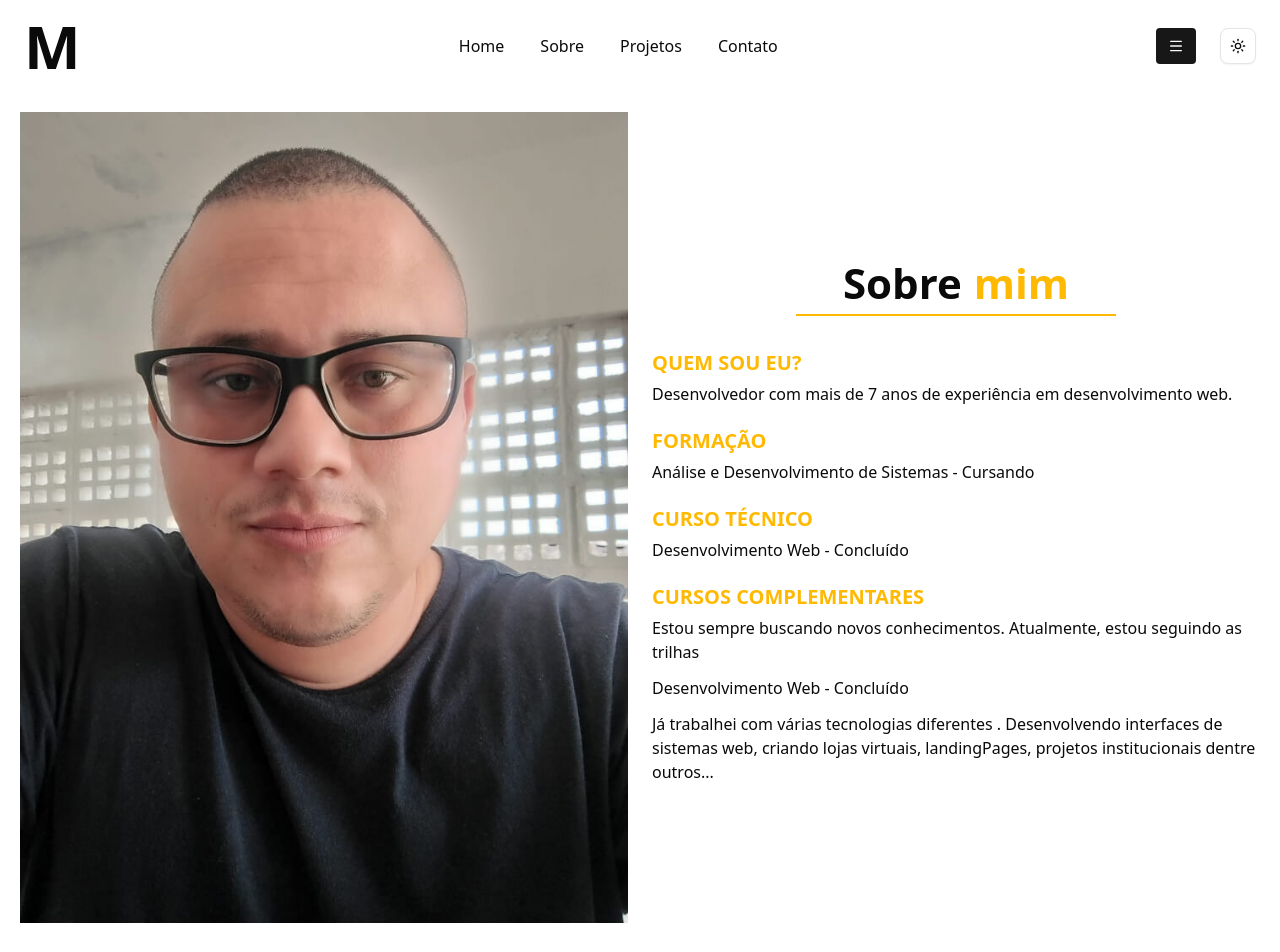
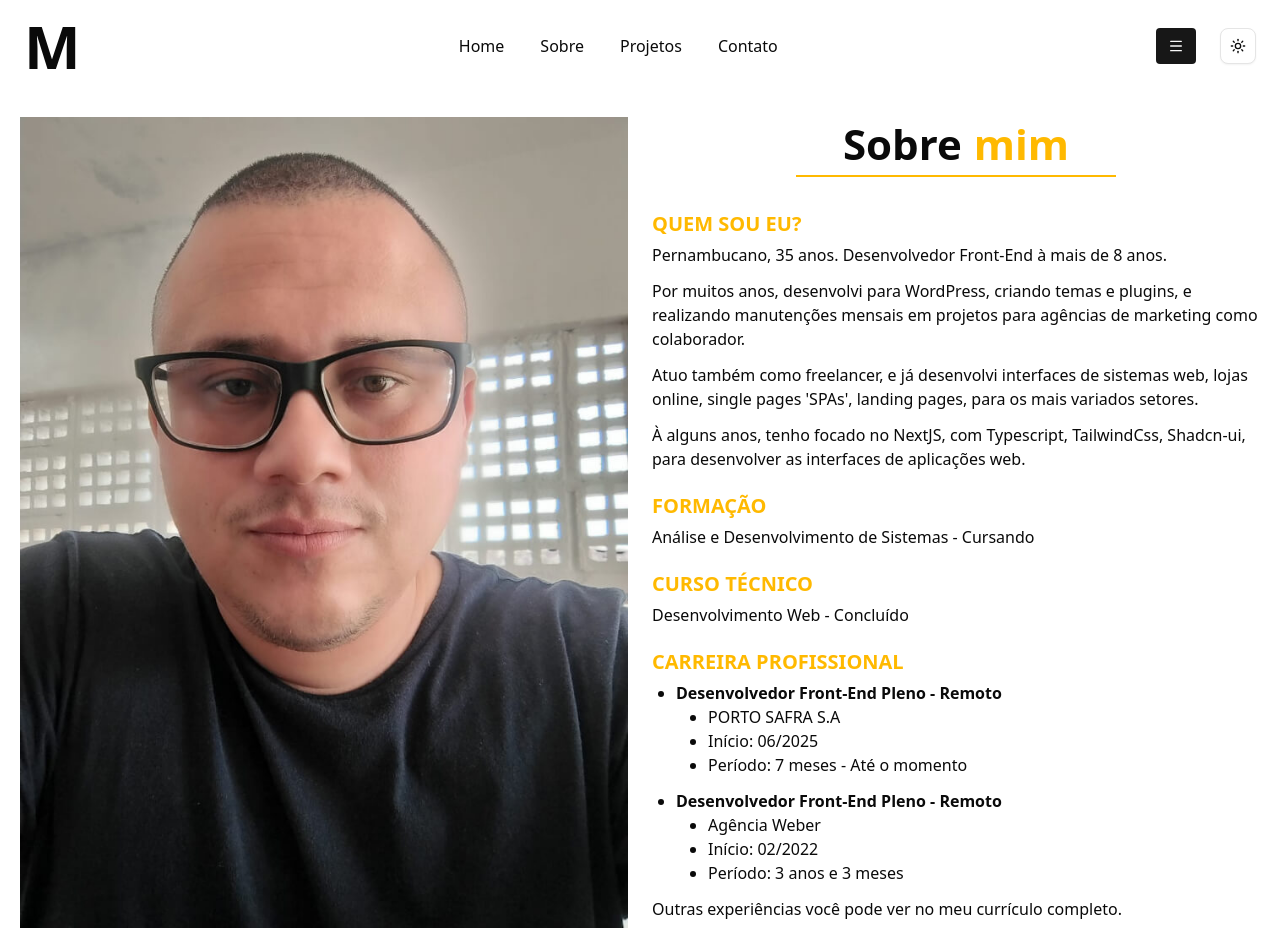
Before and after one commit to Marcio-Moraes/portfolio-nextjs, a Next.js app: page /sobre in a window 1280 px wide. Shown: the top 952 px of the page. Built offline with nearby package versions, Linux system fonts and the light colour scheme.

Commit message:
Descrição página sobre e carreira

```diff
--- a/src/app/components/layout/menuTopoDrop.tsx
+++ b/src/app/components/layout/menuTopoDrop.tsx
@@ -14,7 +14,7 @@ import {
   DropdownMenuSubTrigger,
   DropdownMenuTrigger,
 } from "@/components/ui/dropdown-menu"
-import { FolderKanban, Home, Menu, User } from "lucide-react"
+import { FolderKanban, Github, Home, MailPlus, Menu, MessageCircleCode, Smartphone, User } from "lucide-react"
 import Link from "next/link"
 
 export function MenuDropDownTopo() {
@@ -48,18 +48,20 @@ export function MenuDropDownTopo() {
           </DropdownMenuItem>
           <DropdownMenuItem>
             <Link href={'/contato'}>Contato</Link>
-            <DropdownMenuShortcut>⌘K</DropdownMenuShortcut>
+            <DropdownMenuShortcut>
+              <Smartphone />
+            </DropdownMenuShortcut>
           </DropdownMenuItem>
         </DropdownMenuGroup>
         <DropdownMenuSeparator />
         <DropdownMenuGroup>
-          <DropdownMenuItem className="text-center">Carreira</DropdownMenuItem>
+          <DropdownMenuItem>Carreira</DropdownMenuItem>
           <DropdownMenuSub>
             <DropdownMenuSubTrigger>Currículo</DropdownMenuSubTrigger>
             <DropdownMenuPortal>
               <DropdownMenuSubContent>
                 <DropdownMenuItem>Currículo em PDF</DropdownMenuItem>
-                <DropdownMenuItem>Message</DropdownMenuItem>
+                <DropdownMenuItem>Página Web</DropdownMenuItem>
                 <DropdownMenuSeparator />
                 <DropdownMenuItem>More...</DropdownMenuItem>
               </DropdownMenuSubContent>
@@ -73,12 +75,21 @@ export function MenuDropDownTopo() {
         <DropdownMenuSeparator />
         <DropdownMenuItem>
           <Link href={'https://www.linkedin.com/in/marciomsilva/'} target="_blank">GitHub</Link>
+          <DropdownMenuShortcut>
+            <Github />
+          </DropdownMenuShortcut>
         </DropdownMenuItem>
         <DropdownMenuItem>
           <Link href={'https://www.linkedin.com/in/marciomsilva/'} target="_blank">WhatsApp</Link>
+          <DropdownMenuShortcut>
+            <MessageCircleCode />
+          </DropdownMenuShortcut>
         </DropdownMenuItem>
         <DropdownMenuItem>
           <Link href={'mailto:marciomoraes.cdd@gmail.com'}>E-Mail</Link>
+          <DropdownMenuShortcut>
+            <MailPlus />
+          </DropdownMenuShortcut>
         </DropdownMenuItem>
         <DropdownMenuItem disabled>Front-End Enginer</DropdownMenuItem>
       </DropdownMenuContent>
--- a/src/app/sobre/page.tsx
+++ b/src/app/sobre/page.tsx
@@ -24,7 +24,18 @@ export default function Sobre()   {
                         <Titulo title1="Sobre" title2="mim" />
                         <SubTitulo texto="Quem sou eu?" />
                         <Paragrafo
-                            texto="Desenvolvedor com mais de 7 anos de experiência em desenvolvimento web."
+                            texto="Pernambucano, 35 anos. Desenvolvedor Front-End à mais de 8 anos."
+                        />
+                        <Paragrafo
+                            texto="Por muitos anos, desenvolvi para WordPress, criando temas e plugins, e realizando manutenções mensais em projetos para agências de marketing como colaborador."
+                        />
+
+                        <Paragrafo
+                            texto="Atuo também como freelancer, e já desenvolvi interfaces de sistemas web, lojas online, single pages 'SPAs', landing pages, para os mais variados setores."
+                        />
+
+                        <Paragrafo
+                            texto="À alguns anos, tenho focado no NextJS, com Typescript, TailwindCss, Shadcn-ui, para desenvolver as interfaces de aplicações web."
                         />
 
                         <SubTitulo texto="Formação" />
@@ -37,16 +48,40 @@ export default function Sobre()   {
                             texto="Desenvolvimento Web - Concluído"
                         />
 
+                        <SubTitulo texto="Carreira profissional" />
+
+                        <ul className="list-disc ml-6">
+                            <li className="font-bold">Desenvolvedor Front-End Pleno - Remoto</li>
+                                <ul className="list-disc ml-8">
+                                    <li>PORTO SAFRA S.A</li>
+                                    <li>Início: 06/2025</li>
+                                    <li className="mb-3">Período: 7 meses - Até o momento</li>
+                                </ul>
+                            <li className="font-bold">Desenvolvedor Front-End Pleno - Remoto</li>
+                                <ul className="list-disc ml-8">
+                                    <li>Agência Weber</li>
+                                    <li>Início: 02/2022</li>
+                                    <li className="mb-3">Período: 3 anos e 3 meses</li>
+                                </ul>
+                        </ul>
+
+                        <Paragrafo
+                            texto="Outras experiências você pode ver no meu currículo completo."
+                        />
+                    </div>
+                </div>
+                <div className="w-full max-w-7xl m-auto px-6 py-12">
                         <SubTitulo texto="Cursos Complementares" />
                         <Paragrafo
                             texto="Estou sempre buscando novos conhecimentos. Atualmente, estou seguindo as trilhas"
                         />
                         <Paragrafo
-                            texto="Desenvolvimento Web - Concluído"
+                            texto="B7Web - Front-end"
+                        />
+                        <Paragrafo
+                            texto="Origamid - NextJS"
                         />
 
-                        <p>Já trabalhei com várias tecnologias diferentes . Desenvolvendo interfaces de sistemas web, criando lojas virtuais, landingPages, projetos institucionais dentre outros...</p>
-                    </div>
                 </div>
             <Footer />
         </div>
```
